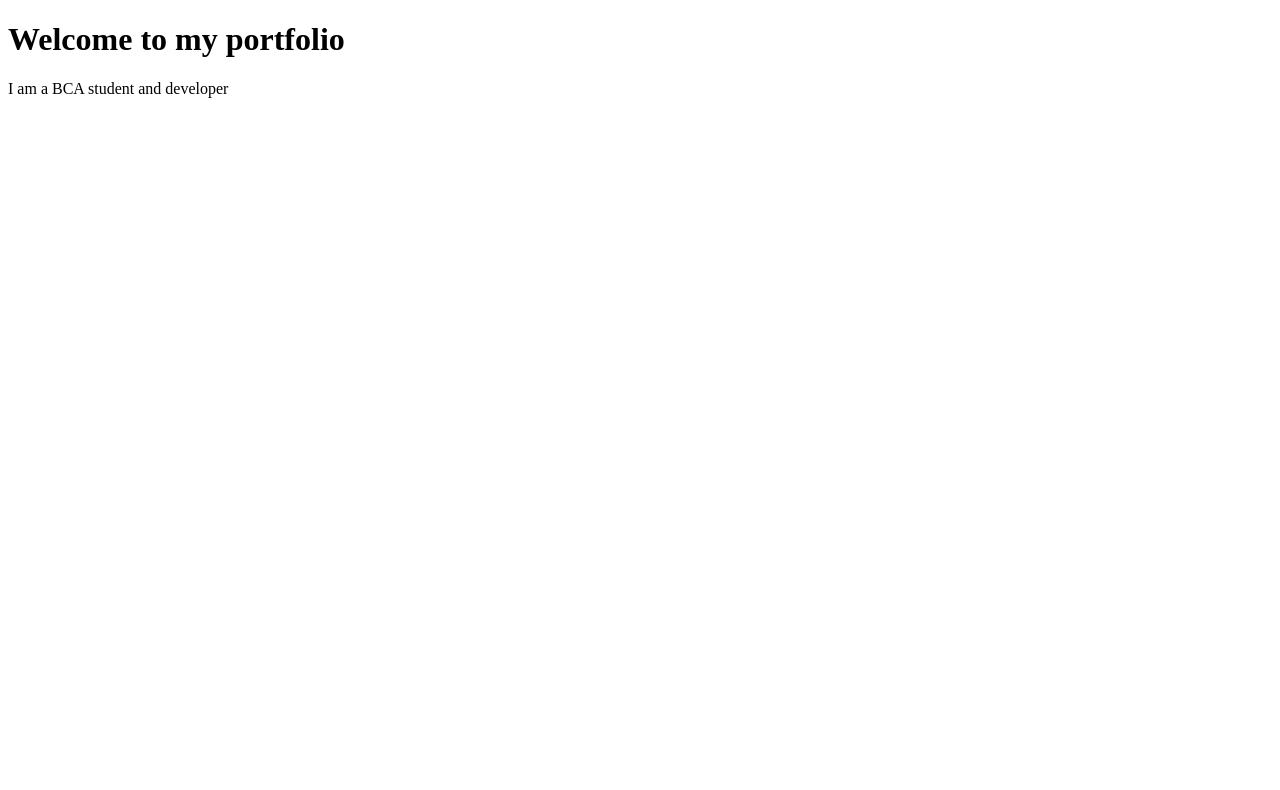
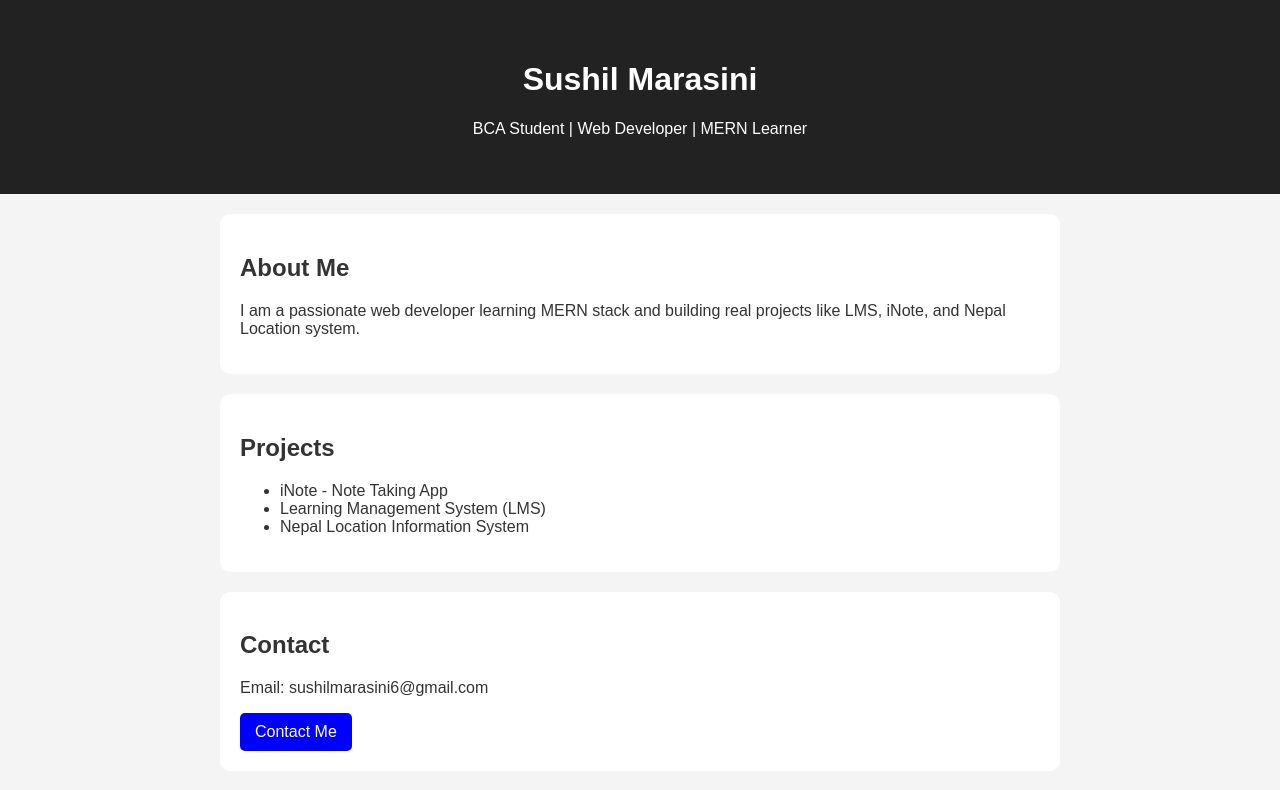
Before and after one commit to marasinisusil/sushilmarasini.github.io, a plain HTML site: page index.html in a window 1280 px wide. Drawn offline with Linux system fonts and the light colour scheme.

Commit message:
Revamp index.html for portfolio presentation
Updated the portfolio page with a new structure and styling.

```diff
--- a/index.html
+++ b/index.html
@@ -1,10 +1,65 @@
 <!DOCTYPE html>
-<html>
+<html lang="en">
 <head>
-  <title>Sushil Marasini</title>
+  <meta charset="UTF-8">
+  <title>Sushil Marasini - Portfolio</title>
+  <style>
+    body {
+      font-family: Arial;
+      margin: 0;
+      background: #f4f4f4;
+      color: #333;
+    }
+    header {
+      background: #222;
+      color: white;
+      padding: 40px;
+      text-align: center;
+    }
+    section {
+      padding: 20px;
+      max-width: 800px;
+      margin: auto;
+      background: white;
+      margin-top: 20px;
+      border-radius: 10px;
+    }
+    .btn {
+      display: inline-block;
+      padding: 10px 15px;
+      background: blue;
+      color: white;
+      text-decoration: none;
+      border-radius: 5px;
+    }
+  </style>
 </head>
 <body>
-  <h1>Welcome to my portfolio</h1>
-  <p>I am a BCA student and developer</p>
+
+<header>
+  <h1>Sushil Marasini</h1>
+  <p>BCA Student | Web Developer | MERN Learner</p>
+</header>
+
+<section>
+  <h2>About Me</h2>
+  <p>I am a passionate web developer learning MERN stack and building real projects like LMS, iNote, and Nepal Location system.</p>
+</section>
+
+<section>
+  <h2>Projects</h2>
+  <ul>
+    <li>iNote - Note Taking App</li>
+    <li>Learning Management System (LMS)</li>
+    <li>Nepal Location Information System</li>
+  </ul>
+</section>
+
+<section>
+  <h2>Contact</h2>
+  <p>Email: sushilmarasini6@gmail.com</p>
+  <a class="btn" href="mailto:sushilmarasini6@gmail.com">Contact Me</a>
+</section>
+
 </body>
 </html>
```
